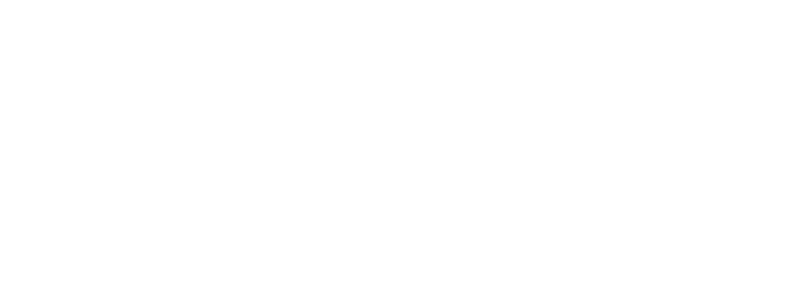
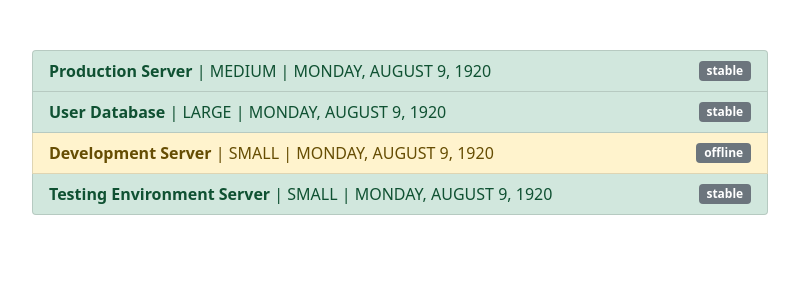
Before and after one commit to zormaxo/AngularTheCompleteGuide, an Angular app: page / in a window 1280 px wide. Shown: the top 300 px of the page, without its empty margins (50-849 px from the left). Built offline with nearby package versions, Linux system fonts and the light colour scheme.

Commit message:
end of lesson 245

```diff
--- a/src/app/app.component.css
+++ b/src/app/app.component.css
@@ -1,3 +1,3 @@
 .container {
-  margin-top: 30px;
+  margin-top: 50px;
 }
--- a/src/app/app.component.html
+++ b/src/app/app.component.html
@@ -0,0 +1,20 @@
+<div class="container">
+  <div class="row">
+    <div class="col-xs-12 col-sm-10 col-md-8 col-sm-offset-1 col-md-offset-2">
+      <ul class="list-group">
+        <li
+          class="list-group-item d-flex justify-content-between align-items-center"
+          *ngFor="let server of servers"
+          [ngClass]="getStatusClasses(server)">
+          <div>
+            <strong>{{ server.name }}</strong> | {{ server.instanceType | uppercase }} |
+            {{ server.started | date: "fullDate"| uppercase }}
+          </div>
+          <span class="badge bg-secondary">
+            {{ server.status }}
+          </span>
+        </li>
+      </ul>
+    </div>
+  </div>
+</div>
--- a/src/app/app.component.ts
+++ b/src/app/app.component.ts
@@ -6,5 +6,37 @@
   styleUrls: ['./app.component.css']
 })
 export class AppComponent {
-  name = "omer"
+  servers = [
+    {
+      instanceType: 'medium',
+      name: 'Production Server',
+      status: 'stable',
+      started: new Date(15, 1, 2017)
+    },
+    {
+      instanceType: 'large',
+      name: 'User Database',
+      status: 'stable',
+      started: new Date(15, 1, 2017)
+    },
+    {
+      instanceType: 'small',
+      name: 'Development Server',
+      status: 'offline',
+      started: new Date(15, 1, 2017)
+    },
+    {
+      instanceType: 'small',
+      name: 'Testing Environment Server',
+      status: 'stable',
+      started: new Date(15, 1, 2017)
+    }
+  ];
+  getStatusClasses(server: {instanceType: string, name: string, status: string, started: Date}) {
+    return {
+      'list-group-item-success': server.status === 'stable',
+      'list-group-item-warning': server.status === 'offline',
+      'list-group-item-danger': server.status === 'critical'
+    };
+  }
 }
--- a/src/app/app.module.ts
+++ b/src/app/app.module.ts
@@ -1,6 +1,7 @@
+import { BrowserModule } from '@angular/platform-browser';
 import { NgModule } from '@angular/core';
 import { FormsModule } from '@angular/forms';
-import { BrowserModule } from '@angular/platform-browser';
+
 
 import { AppComponent } from './app.component';
 
@@ -10,7 +11,7 @@
   ],
   imports: [
     BrowserModule,
-    FormsModule
+    FormsModule,
   ],
   providers: [],
   bootstrap: [AppComponent]
```
Also changed, not shown: 1 other file (tests, documents, lock files or other folders).
